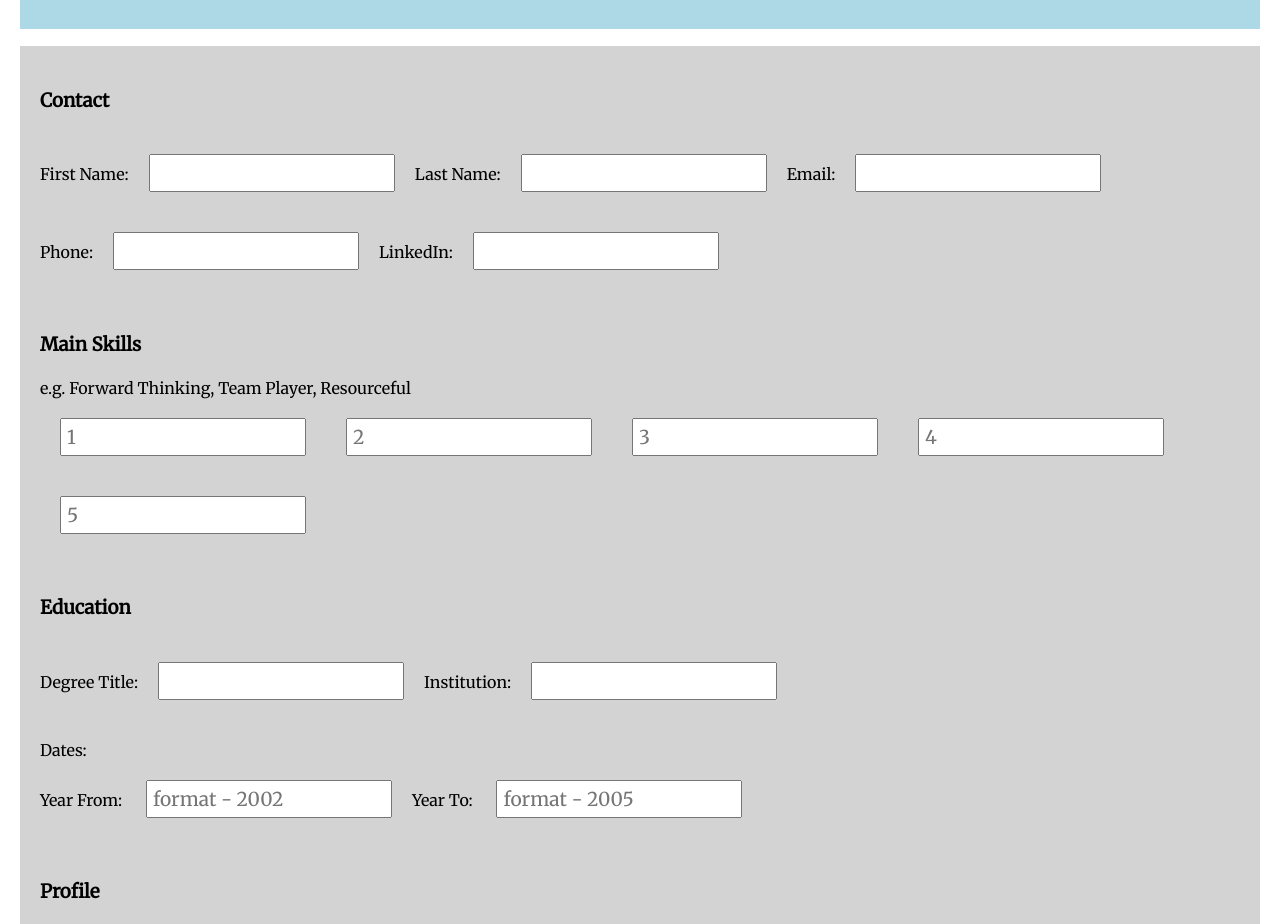
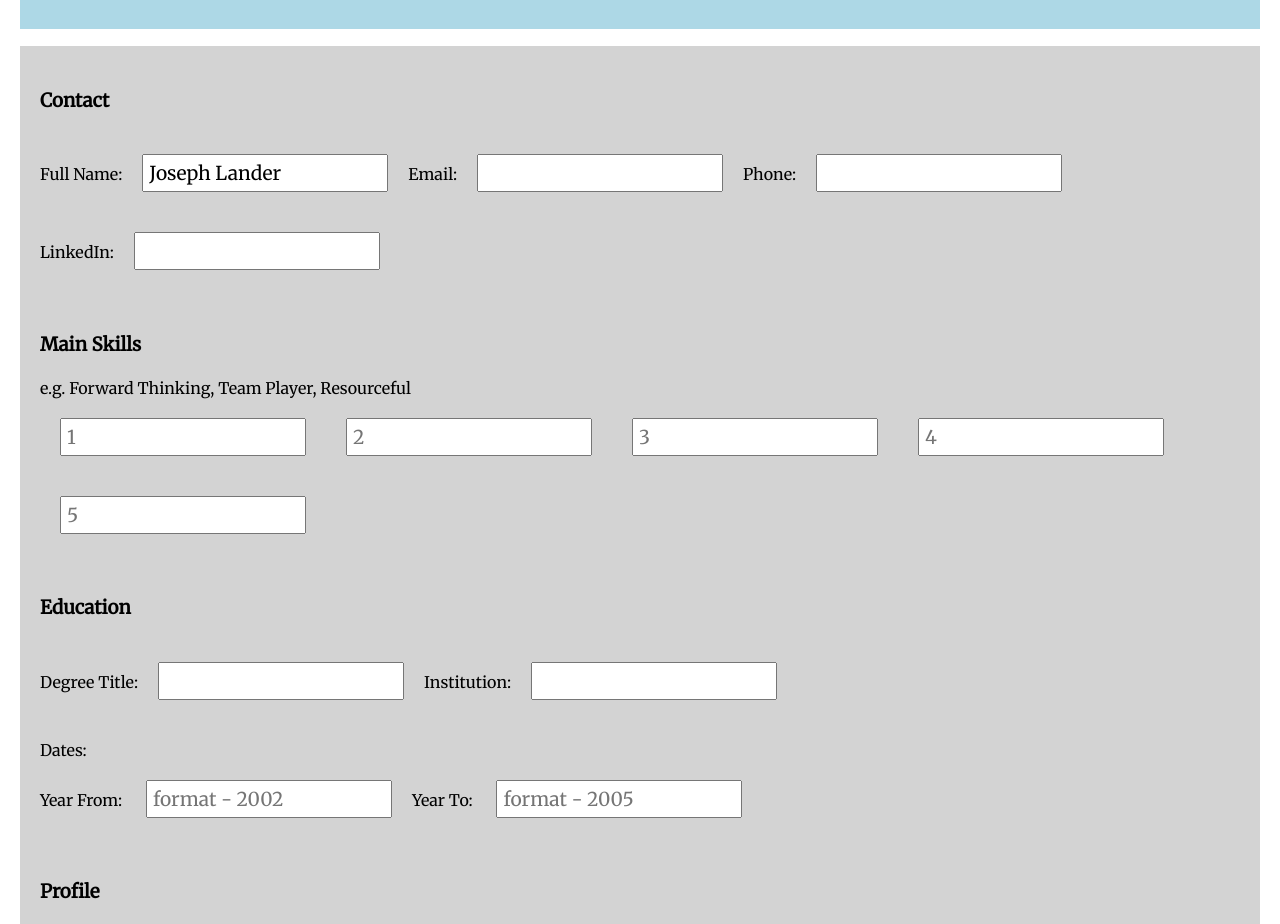
Before and after one commit to josephclander/cvCreator, a React (Create React App) app: page / in a window 1280 px wide. Shown: the part 2140-3064 px from the top of the page. Built offline with nearby package versions, Linux system fonts and the light colour scheme.

Commit message:
introduced basic functionality of state change for fullName in preview

```diff
--- a/src/App.js
+++ b/src/App.js
@@ -1,16 +1,30 @@
-import React, { Component } from 'react';
-import './App.css';
-import Landing from './Components/Landing';
+import React, { Component } from "react";
+import "./App.css";
+import Landing from "./Components/Landing";
 import Input from "./Components/Input";
 import Preview from "./Components/Preview";
 
 class App extends Component {
+  constructor() {
+    super();
+    this.state = {
+      fullName: "Joseph Lander"
+    };
+    this.handleChange = this.handleChange.bind(this);
+  }
+  handleChange(event) {
+    this.setState({
+      fullName: event.target.value
+    });
+  }
   render() {
-    return <div className="App">
+    return (
+      <div className="App">
         <Landing />
-        <Preview />
-        <Input />
-      </div>;
+        <Preview data={this.state} />
+        <Input data={this.state} handleChange={this.handleChange} />
+      </div>
+    );
   }
 }
 
--- a/src/Components/Input.js
+++ b/src/Components/Input.js
@@ -16,12 +16,10 @@ class Input extends Component {
           <h3 className="form__subheader">Contact</h3>
           <div class="form__container">
             <label>
-              First Name:
-              <input type="text" name="firstName" />
-            </label>
-            <label>
-              Last Name:
-              <input type="text" name="lastName" />
+              Full Name:
+              <input type="text" name="fullName"
+                value={this.props.data.fullName}
+                onChange={this.props.handleChange} />
             </label>
             <label>
               Email:
--- a/src/Components/Preview.js
+++ b/src/Components/Preview.js
@@ -5,7 +5,7 @@ class Preview extends Component {
     return (
       <div className="preview">
         <div className="label noPrint">Example</div>
-        <div className="preview__header border">Joseph Lander</div>
+        <div className="preview__header border">{this.props.data.fullName}</div>
         <div className="info">
           <div class="info__value">
             <p className="phone">+1-347-517-6347</p>
```
